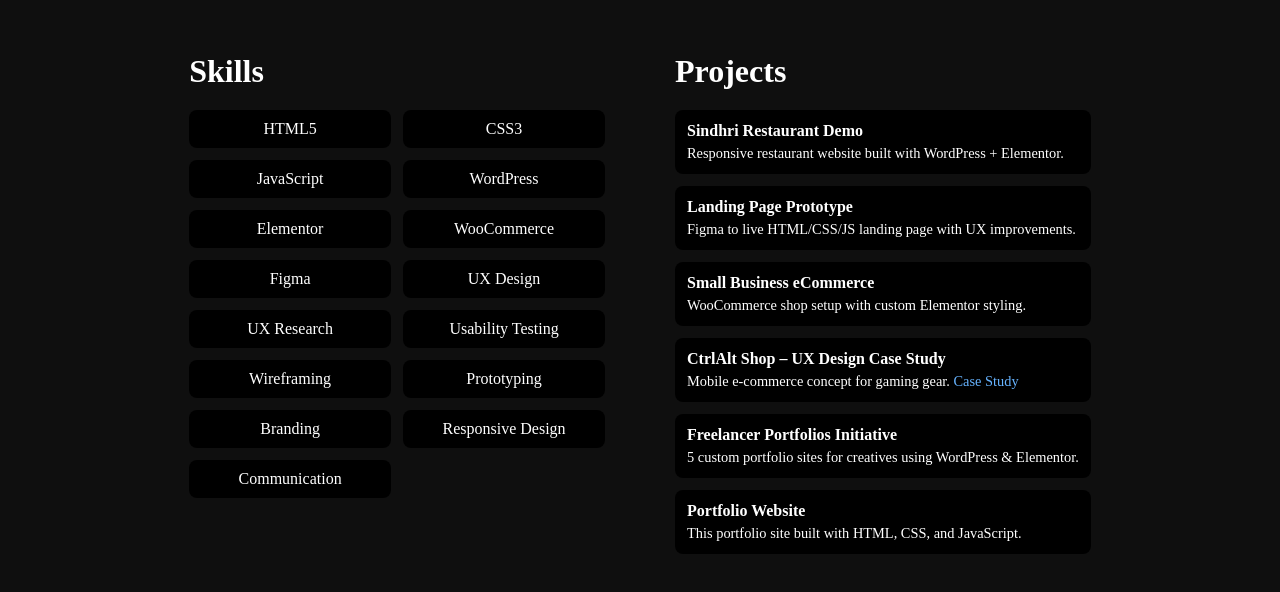
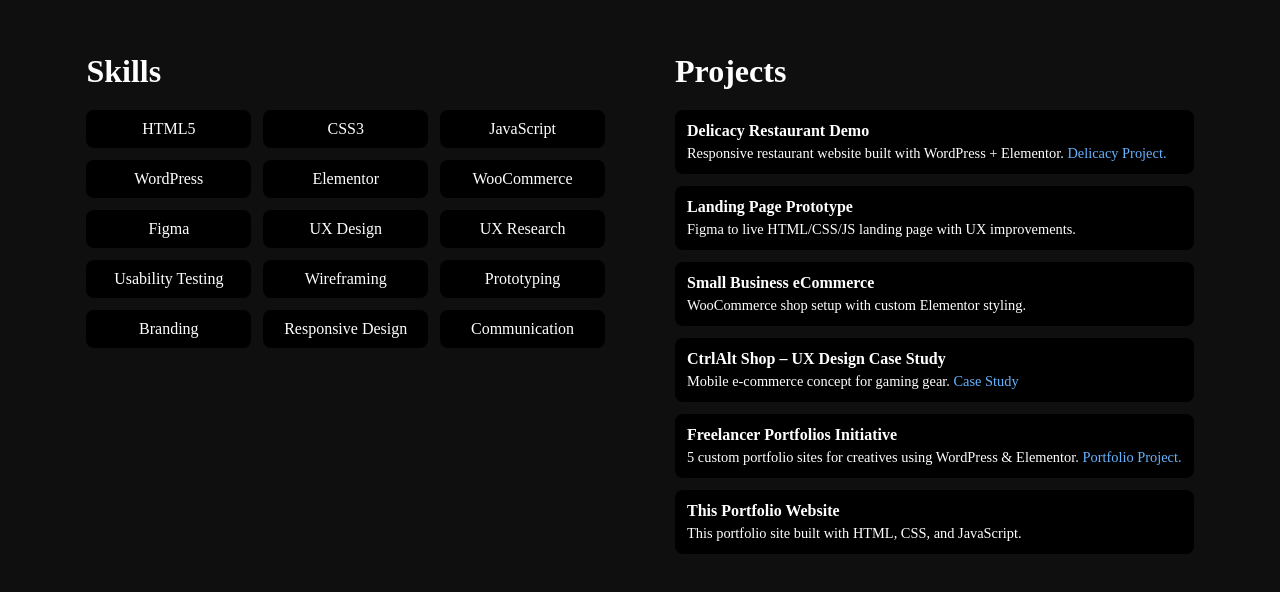
Before and after one commit to Juggernaunt884/juggernaunt884.github.io, a plain HTML site: page index.html in a window 1280 px wide. Shown: the part 1584-2176 px from the top of the page. Drawn offline with nearby package versions, Linux system fonts and the light colour scheme.

Commit message:
Added more links to the skill

```diff
--- a/index.html
+++ b/index.html
@@ -209,8 +209,10 @@
                 <h2>Projects</h2>
                 <div class="projects-list">
                     <div class="project" data-skills="html,css,wp,elementor">
-                    <div class="project-title">Sindhri Restaurant Demo</div>
-                    <div class="project-desc">Responsive restaurant website built with WordPress + Elementor.</div>
+                    <div class="project-title">Delicacy Restaurant Demo</div>
+                    <div class="project-desc">Responsive restaurant website built with WordPress + Elementor.
+                        <a href="https://www.linkedin.com/in/muhammad-awais-web-dev/" target="_blank">Delicacy Project.</a>
+                    </div>
                     </div>
                     <div class="project" data-skills="html,css,js,figma,ux">
                     <div class="project-title">Landing Page Prototype</div>
@@ -229,10 +231,12 @@
                     </div>
                     <div class="project" data-skills="ux,wp,elementor,branding,responsive,communication">
                     <div class="project-title">Freelancer Portfolios Initiative</div>
-                    <div class="project-desc">5 custom portfolio sites for creatives using WordPress & Elementor.</div>
+                    <div class="project-desc">5 custom portfolio sites for creatives using WordPress & Elementor.
+                        <a href="https://www.linkedin.com/in/muhammad-awais-web-dev/" target="_blank">Portfolio Project.</a>
+                    </div>
                     </div>
                     <div class="project" data-skills="html,css,js,responsive">
-                    <div class="project-title">Portfolio Website</div>
+                    <div class="project-title">This Portfolio Website</div>
                     <div class="project-desc">This portfolio site built with HTML, CSS, and JavaScript.</div>
                     </div>
                 </div>
```
